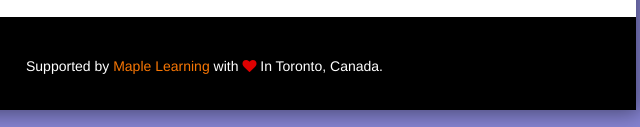
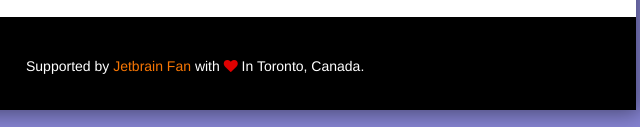
Before and after one commit to KamikiRaichi/KamikiRaichi.github.io, a plain HTML site: page index.html in a window 1280 px wide. Shown: the part 1267-1394 px from the top of the page, 629-1269 px from the left. Drawn offline with nearby package versions, Linux system fonts and the light colour scheme; some icons are missing.

Commit message:
Update index.html

```diff
--- a/index.html
+++ b/index.html
@@ -275,7 +275,7 @@
                         <p class="black">Copyright &copy; Personal 2017</p>
                     </div>
                     <div class="col-lg-6">
-                        <p class="black">Supported by <a href="http://www.maplelearning.org" target="_blank">Maple Learning</a> with <i class="fa fa-heart" style="color:#DF0101;"></i> In Toronto, Canada. </p>
+                        <p class="black">Supported by <a href="https://github.com/wasdwasdwa" target="_blank">Jetbrain Fan</a> with <i class="fa fa-heart" style="color:#DF0101;"></i> In Toronto, Canada. </p>
                     </div>
                 </div>
             </div>
```
